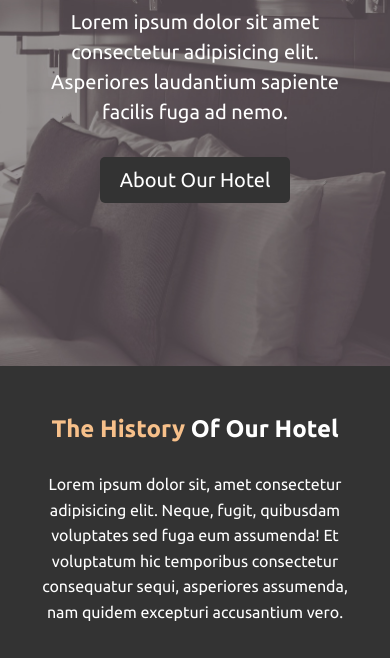
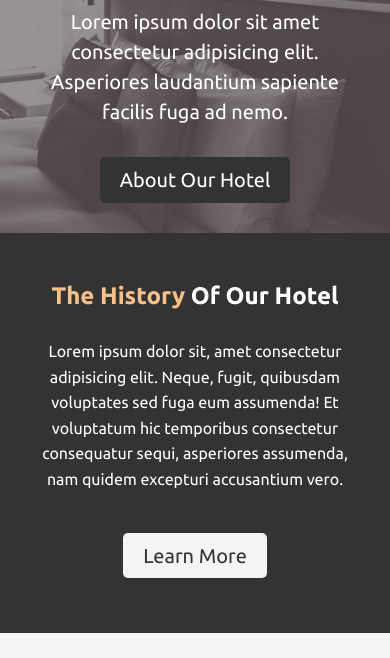
Before and after one commit to SassCrafter/HBT, a plain HTML site: page index.html in a window 390 px wide. Shown: the part 475-1133 px from the top of the page. Drawn offline with Linux system fonts and the light colour scheme.

Commit message:
Update mobile.css

```diff
--- a/css/mobile.css
+++ b/css/mobile.css
@@ -27,7 +27,7 @@
 }
 
 #showcase {
-	min-height: 75vh;
+	height: 500px;
 }
 #showcase .showcase-content {
 	padding-top: 100px;
```
